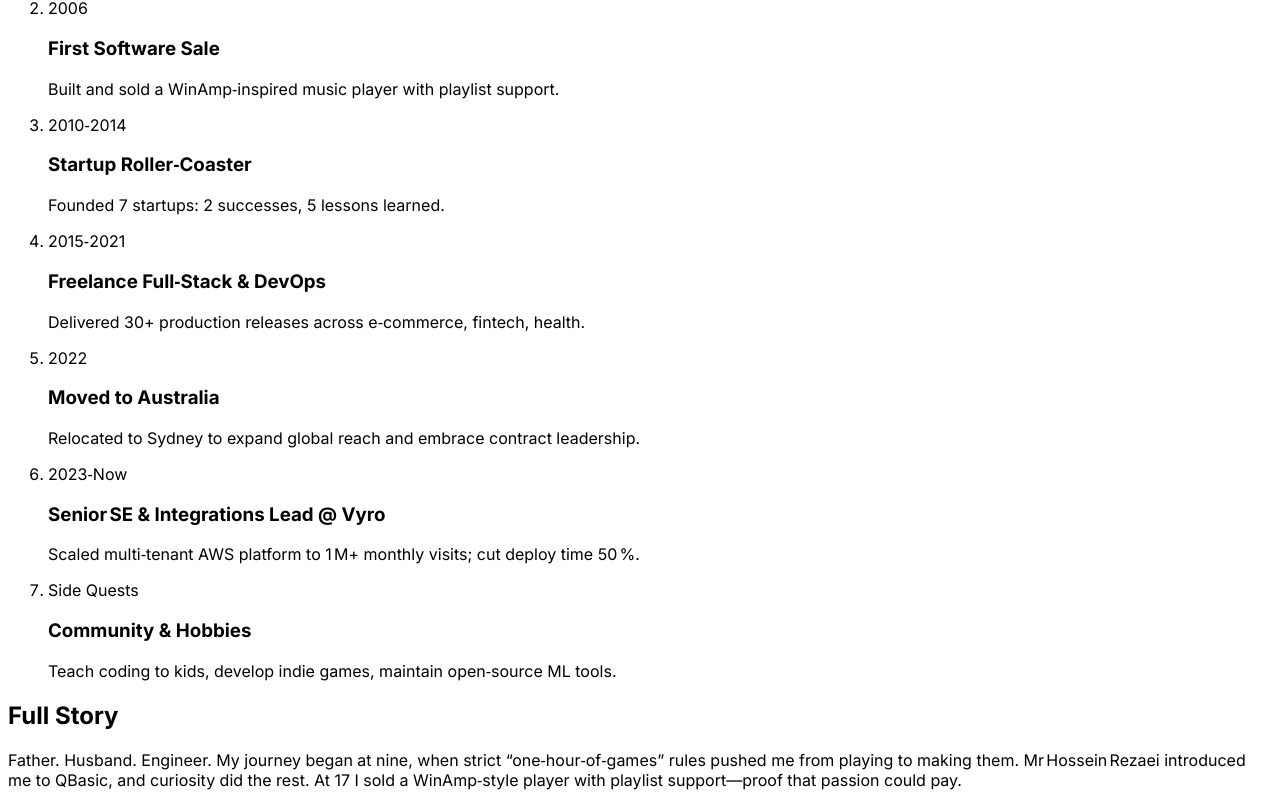
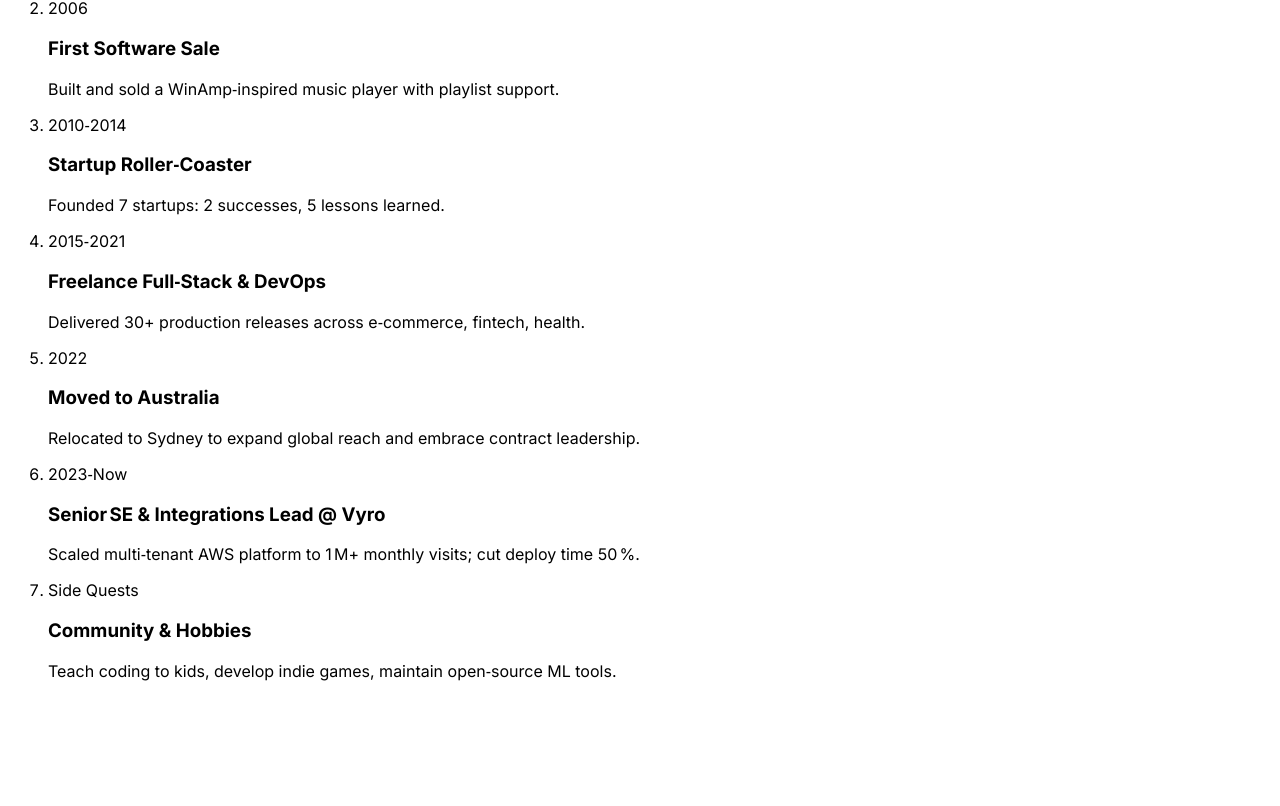
Before and after one commit to l3ardia/bardiamazaheri.com, a Next.js app in the folder frontends/portfolio/: page /about in a window 1280 px wide. Shown: the part 447-1253 px from the top of the page. After the commit the page ends 1144 px from the top, so only its background shows below. Built offline with nearby package versions, Linux system fonts and the light colour scheme.

Commit message:
update about me

```diff
--- a/frontends/portfolio/src/app/about/page.tsx
+++ b/frontends/portfolio/src/app/about/page.tsx
@@ -50,14 +50,6 @@ export default function About() {
         composing game soundtracks.
       </p>
       <Timeline items={items} />
-      <h2 className="text-2xl font-bold mt-12 mb-4">Full Story</h2>
-      <p className="text-gray-600 mb-8">
-        Father. Husband. Engineer. My journey began at nine, when strict
-        “one‑hour‑of‑games” rules pushed me from playing to making them.
-        Mr Hossein Rezaei introduced me to QBasic, and curiosity did the rest. At
-        17 I sold a WinAmp‑style player with playlist support—proof that passion
-        could pay.
-      </p>
     </AnimatedSection>
   );
 }
--- a/frontends/portfolio/src/components/Timeline.tsx
+++ b/frontends/portfolio/src/components/Timeline.tsx
@@ -1,3 +1,5 @@
+"use client"
+
 import { motion } from "framer-motion";
 
 export interface TimelineItem {
```
